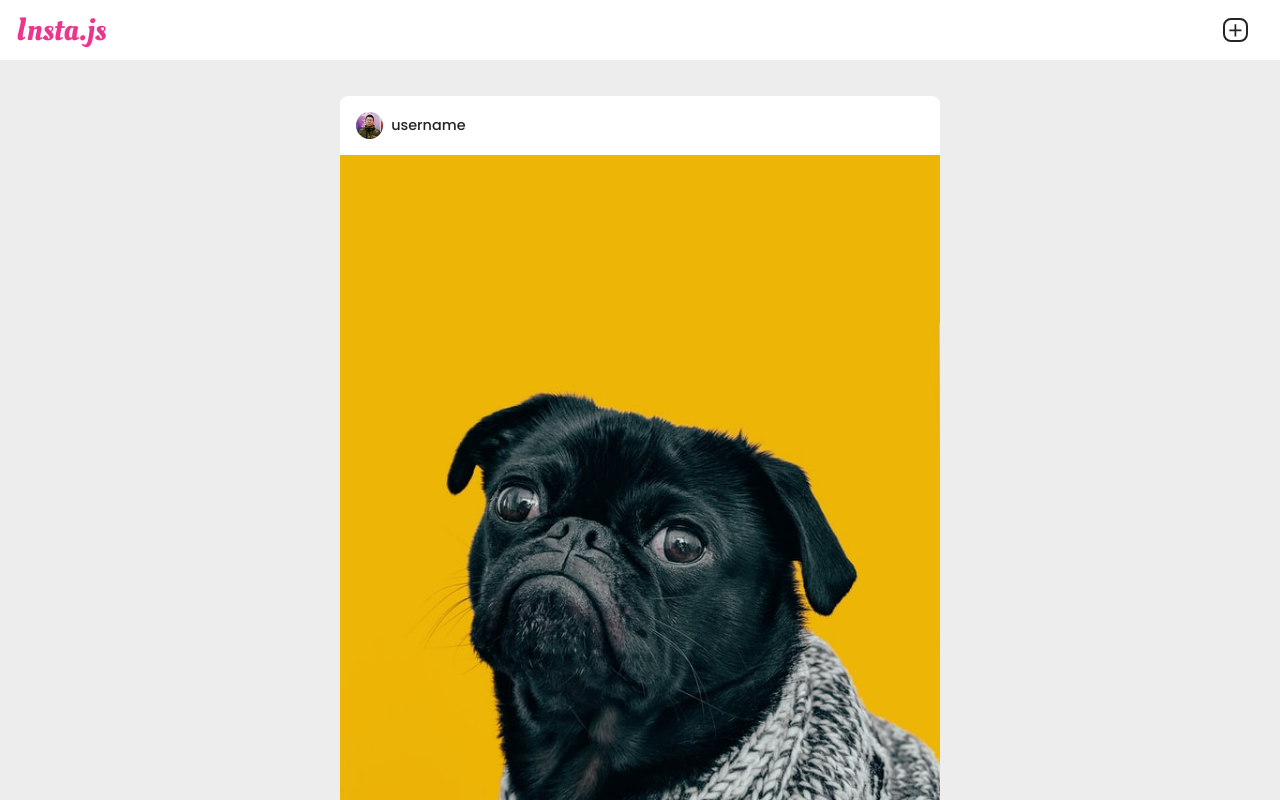
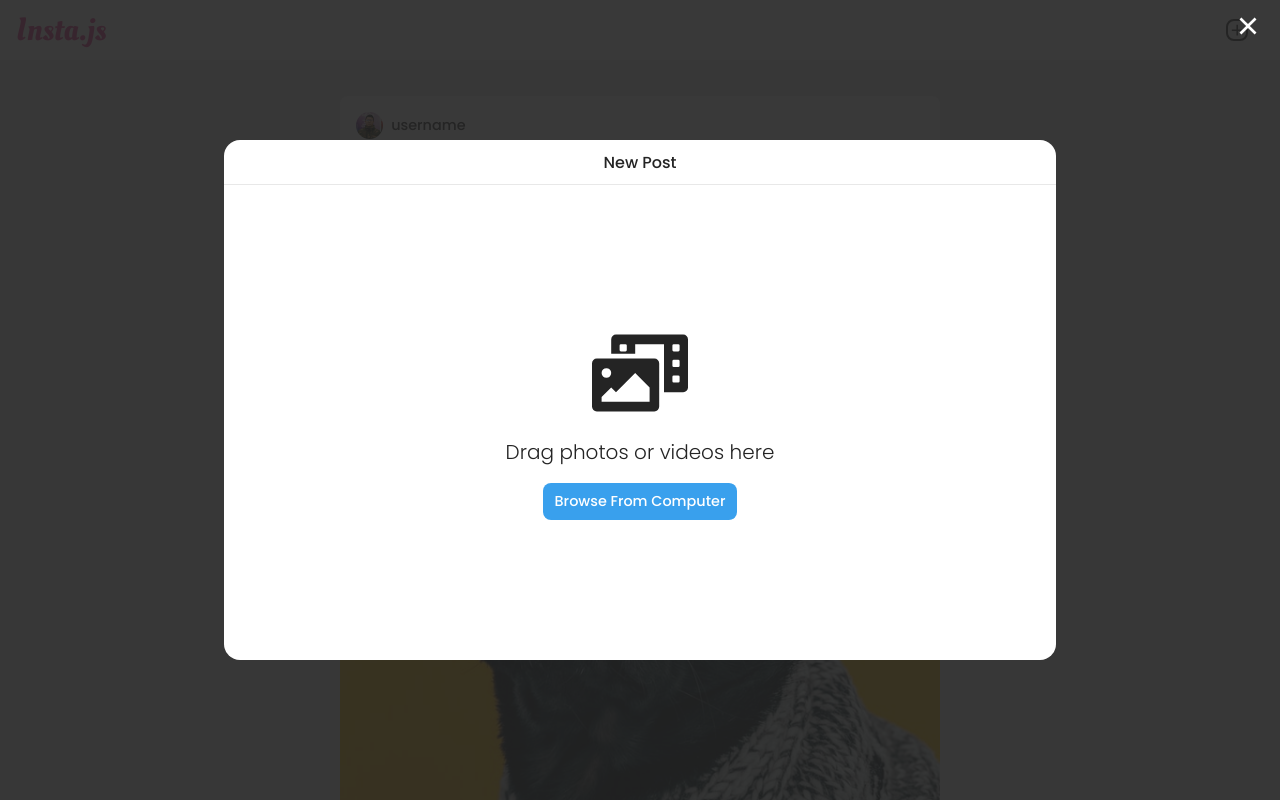
Before and after one commit to yuri-raiter/Insta.js, a Next.js app: page /feed in a window 1280 px wide. Both pictures are taken after a click on the icon 1235 px from the left and 29 px from the top of the page. Shown: the top 800 px of the page. Built offline with nearby package versions, Linux system fonts and the light colour scheme; no server answers.

Commit message:
add new post modal

```diff
--- a/components/Nav/index.tsx
+++ b/components/Nav/index.tsx
@@ -1,16 +1,19 @@
+import { useContext } from 'react'
 import { useSession, signOut } from 'next-auth/react'
+import { ModalContext } from '../../contexts/ModalContext'
 import { RiAddLine } from "react-icons/ri"
 import styles from './styles.module.scss'
 
 export default function Nav() {
   const { data: session } = useSession()
+  const { setIsModalOpen } = useContext(ModalContext)
 
   return (
     <div className={styles.container}>
       <div className={styles.content}>
         <h1 className={styles.logo}>Insta.js</h1>
         <div className={styles['button-user']}>
-          <div className={styles.plus}>
+          <div className={styles.plus} onClick={() => setIsModalOpen(true)}>
             <RiAddLine className={styles.icons} />
           </div>
           {session && (
--- a/components/Nav/styles.module.scss
+++ b/components/Nav/styles.module.scss
@@ -43,8 +43,8 @@
 }
 
 .icons {
-  width: 1.3rem;
-  height: 1.3rem;
+  width: 1.15rem;
+  height: 1.15rem;
   cursor: pointer;
   color: var(--black);
 }
--- /dev/null
+++ b/components/NewPostModal/index.tsx
@@ -0,0 +1,35 @@
+import { useContext } from 'react'
+import Modal from 'react-modal'
+import { ModalContext } from '../../contexts/ModalContext'
+import { FaPhotoVideo } from 'react-icons/fa'
+import styles from './styles.module.scss'
+import { RiCloseLine } from 'react-icons/ri'
+
+export default function NewPostModal() {
+  const { isModalOpen, setIsModalOpen } = useContext(ModalContext)
+
+  function handleOnCloseModal() {
+    return setIsModalOpen(false)
+  }
+
+  return (
+    <Modal
+      isOpen={isModalOpen}
+      onRequestClose={handleOnCloseModal}
+      className={styles['react-modal-content']}
+      overlayClassName={styles['react-modal-overlay']}
+    >
+      <RiCloseLine className={styles['close-button']} onClick={() => setIsModalOpen(false)} />
+      <div className={styles.container}>
+        <div className={styles.title}>
+          <h1>New Post</h1>
+        </div>
+        <div className={styles.content}>
+          <FaPhotoVideo />
+          <p>Drag photos or videos here</p>
+          <button>Browse From Computer</button>
+        </div>
+      </div>
+    </Modal>
+  )
+}
--- /dev/null
+++ b/components/NewPostModal/styles.module.scss
@@ -0,0 +1,87 @@
+.react-modal-content {
+  background: var(--white);
+  outline: 0;
+  height: 65%;
+  width: 65%;
+  position: fixed;
+  top: 50%;
+  left: 50%;
+  bottom: auto;
+  right: auto;
+  transform: translate(-50%, -50%);
+  border-radius: 1rem;
+}
+
+.react-modal-overlay {
+  background: rgba(36, 36, 36, 0.9);
+  position: fixed;
+  top: 0;
+  left: 0;
+  right: 0;
+  bottom: 0;
+  z-index: 20;
+}
+
+.close-button {
+  position: absolute;
+  top: 0;
+  right: -25%;
+  top: -25%;
+  height: 2rem;
+  width: 2rem;
+  color: var(--white);
+  cursor: pointer;
+}
+
+.container {
+  display: flex;
+  flex-direction: column;
+  height: 100%;
+}
+
+.title {
+  display: flex;
+  justify-content: center;
+  align-items: center;
+  padding: 0.6rem;
+  border-bottom: 1px solid rgba(36, 36, 36, 0.1);
+
+  h1 {
+    color: var(--black);
+    font-size: 1rem;
+    font-weight: 500;
+  }
+}
+
+.content {
+  flex: 1;
+  display: flex;
+  flex-direction: column;
+  align-items: center;
+  justify-content: center;
+
+  svg, p, button {
+    color: var(--black);
+  }
+
+  svg {
+    height: 6rem;
+    width: 6rem;
+  }
+
+  p {
+    font-weight: 300;
+    font-size: 1.25rem;
+    margin: 1rem 0;
+  }
+
+  button {
+    padding: 0.5rem 0.7rem;
+    border-radius: 0.5rem;
+    font-size: 0.9rem;
+    font-weight: 500;
+    color: var(--white);
+    background: #39A0ED;
+    cursor: pointer;
+  }
+}
--- /dev/null
+++ b/contexts/ModalContext.tsx
@@ -0,0 +1,24 @@
+import { createContext, ReactNode, useState } from "react";
+
+interface IModalProvider {
+  children: ReactNode
+}
+
+interface IModalContext {
+  isModalOpen: boolean
+  setIsModalOpen: React.Dispatch<React.SetStateAction<boolean>>
+}
+
+export const ModalContext = createContext<IModalContext>(
+  {} as IModalContext
+)
+
+export function ModalProvider({ children }: IModalProvider) {
+  const [isModalOpen, setIsModalOpen] = useState<boolean>(false)
+
+  return (
+    <ModalContext.Provider value={{ isModalOpen, setIsModalOpen }}>
+      { children }
+    </ModalContext.Provider>
+  )
+}
--- a/package.json
+++ b/package.json
@@ -8,6 +8,7 @@
     "lint": "next lint"
   },
   "dependencies": {
+    "@types/react-modal": "^3.13.1",
     "firebase": "^9.6.6",
     "next": "12.0.9",
     "next-auth": "^4.2.1",
@@ -15,6 +16,7 @@
     "react-dom": "17.0.2",
     "react-feather": "^2.0.9",
     "react-icons": "^4.3.1",
+    "react-modal": "^3.14.4",
     "sass": "^1.49.0"
   },
   "devDependencies": {
--- a/pages/_document.tsx
+++ b/pages/_document.tsx
@@ -7,7 +7,7 @@ class MyDocument extends Document {
         <Head>
           <link rel="preconnect" href="https://fonts.googleapis.com" />
           <link rel="preconnect" href="https://fonts.gstatic.com" />
-          <link href="https://fonts.googleapis.com/css2?family=Oleo+Script&family=Poppins:wght@400;500;600&display=swap" rel="stylesheet" />
+          <link href="https://fonts.googleapis.com/css2?family=Oleo+Script&family=Poppins:wght@300;400;500;600&display=swap" rel="stylesheet" />
         </Head>
         <body>
           <Main />
--- a/pages/feed/index.tsx
+++ b/pages/feed/index.tsx
@@ -1,12 +1,17 @@
 import Nav from "../../components/Nav";
 import Posts from "../../components/Posts"
+import NewPostModal from "../../components/NewPostModal";
+import { ModalProvider } from "../../contexts/ModalContext";
 import styles from './styles.module.scss'
 
 export default function Feed() {
   return (
     <div className={styles.container}>
-      <Nav />
-      <Posts />
+      <ModalProvider>
+        <Nav />
+        <Posts />
+        <NewPostModal />
+      </ModalProvider>
     </div>
   )
 }
```
Also changed, not shown: 1 other file (tests, documents, lock files or other folders).
